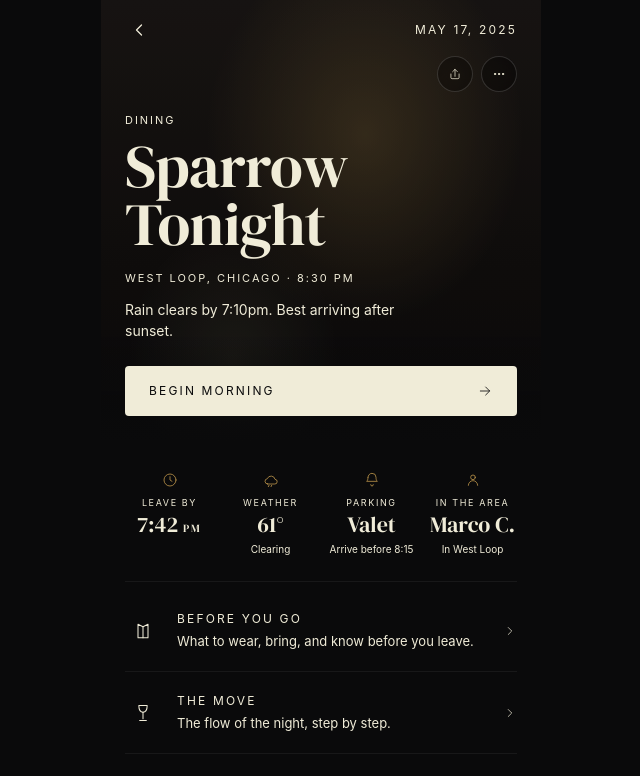
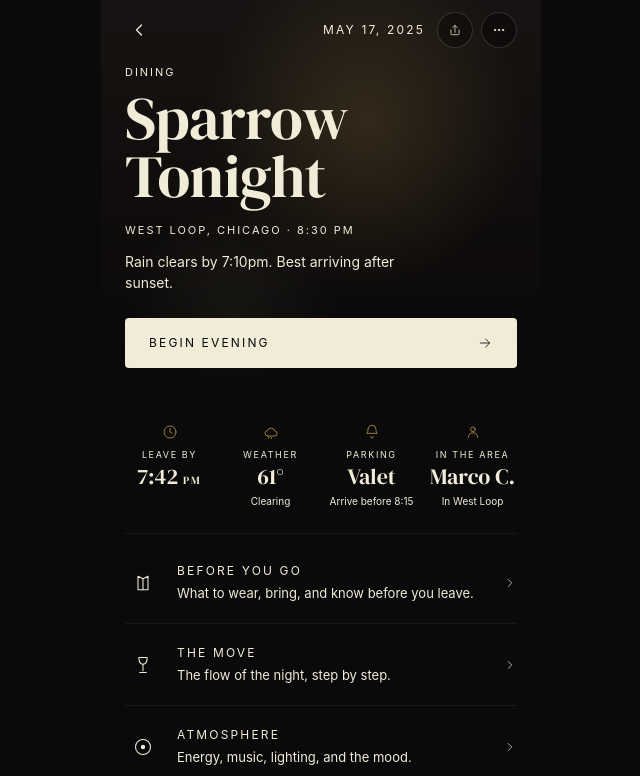
Before and after one commit to Hyphycodes/Jarvis, a Next.js app: page /plan/sparrow in a window 1280 px wide. Shown: the top 776 px of the page, without its empty margins (319-959 px from the left). Built offline with nearby package versions, Linux system fonts and the light colour scheme.

Commit message:
Polish Sparrow plan interactions

```diff
--- a/app/(tabs)/TodaySigned.tsx
+++ b/app/(tabs)/TodaySigned.tsx
@@ -121,8 +121,8 @@
     id: "sparrow",
     time: "8:30 PM",
     title: "Dinner at Sparrow",
-    active: true,
     defaultExpanded: true,
+    href: "/plan/sparrow",
     detail: <SparrowDetail />,
   },
   { id: "walk", time: "11:00 PM", title: "Walk Home", detail: <WalkHomeDetail /> },
@@ -150,12 +150,12 @@
 
 function SparrowDetail() {
   return (
-    <div className="mt-2 flex flex-col gap-5 border-l-2 border-muted-gold/40 pl-4">
-      <div className="text-[12px] leading-[1.55] text-warm-ivory/65">
+    <div className="mt-2 flex flex-col gap-5 rounded-[8px] border border-white/[0.06] border-l-2 border-l-muted-gold/40 bg-soft-black/45 px-4 py-4">
+      <div className="text-[12px] leading-[1.65] text-warm-ivory/65">
         2121 W Division St, Chicago, IL 60622
       </div>
 
-      <div className="grid grid-cols-4 gap-x-3 gap-y-1">
+      <div className="grid grid-cols-2 gap-x-5 gap-y-4">
         <StatTile
           icon={<Bell size={14} className="text-muted-gold/85" />}
           label="Reservation"
@@ -182,28 +182,28 @@
         />
       </div>
 
-      <ul className="flex flex-col gap-2.5 text-[13px] leading-[1.45] text-warm-ivory/75">
+      <ul className="flex flex-col gap-3 text-[13px] leading-[1.6] text-warm-ivory/75">
         <li className="flex items-start gap-3">
           <Fork size={13} className="mt-[2px] shrink-0 text-muted-gold/80" />
-          Ask for patio if available.
+          <span>Ask for patio if available.</span>
         </li>
         <li className="flex items-start gap-3">
           <Ticket size={13} className="mt-[2px] shrink-0 text-muted-gold/80" />
-          Valet ticket in your pocket.
+          <span>Valet ticket in your pocket.</span>
         </li>
         <li className="flex items-start gap-3">
           <Sparkle size={13} className="mt-[2px] shrink-0 text-muted-gold/80" />
-          Walk home route clears by 11:15 PM.
+          <span>Walk home route clears by 11:15 PM.</span>
         </li>
       </ul>
 
-      <Link
-        href="/plan/sparrow"
-        className="inline-flex items-center gap-1.5 self-start text-[13px] text-warm-ivory/55 transition-colors duration-300 ease-atmospheric hover:text-warm-ivory/85"
+      <div
+        aria-hidden
+        className="inline-flex items-center gap-1.5 self-start text-[13px] text-warm-ivory/55 transition-colors duration-300 ease-atmospheric"
       >
         View full plan
         <ArrowRight size={12} />
-      </Link>
+      </div>
     </div>
   );
 }
@@ -220,15 +220,17 @@
   sub: string;
 }) {
   return (
-    <div className="flex flex-col items-start gap-0.5">
-      <div className="mb-1">{icon}</div>
+    <div className="min-w-0 border-t border-white/[0.05] pt-3 first:border-t-0 first:pt-0">
+      <div className="mb-2">{icon}</div>
       <div className="text-[9px] uppercase tracking-editorial text-warm-ivory/45">
         {label}
       </div>
-      <div className="font-serif text-[15px] leading-tight text-warm-ivory">
+      <div className="mt-1 font-serif text-[16px] leading-[1.15] text-warm-ivory">
         {value}
       </div>
-      <div className="text-[10px] leading-tight text-warm-ivory/45">{sub}</div>
+      <div className="mt-1 text-[11px] leading-[1.35] text-warm-ivory/45">
+        {sub}
+      </div>
     </div>
   );
 }
--- a/app/active/sparrow/page.tsx
+++ b/app/active/sparrow/page.tsx
@@ -14,14 +14,17 @@
   Sparkle,
 } from "@/components/icons";
 import { useEventStatus } from "@/lib/eventStatus";
+import { useDayPlan } from "@/lib/dayPlanStore";
 
 export default function SparrowActivePage() {
   const { status, begin } = useEventStatus("sparrow");
+  const { activeItemId, setActive } = useDayPlan();
 
   // Landing on the Active screen implies the event is live.
   useEffect(() => {
     if (status !== "live") begin();
-  }, [status, begin]);
+    if (activeItemId !== "sparrow") setActive("sparrow");
+  }, [status, begin, activeItemId, setActive]);
 
   return (
     <AppFrame>
--- a/app/plan/sparrow/page.tsx
+++ b/app/plan/sparrow/page.tsx
@@ -2,7 +2,7 @@
 
 import Link from "next/link";
 import { useRouter } from "next/navigation";
-import { type ReactNode, useEffect, useState } from "react";
+import { type ReactNode } from "react";
 import { AppFrame, BackButton, BottomNav, MotionPage } from "@/components";
 import {
   ArrowRight,
@@ -21,8 +21,6 @@
   User,
   WineGlass,
 } from "@/components/icons";
-import { useEventStatus } from "@/lib/eventStatus";
-import { timeOfDay } from "@/lib/timeOfDay";
 import { useDayPlan } from "@/lib/dayPlanStore";
 
 const SECTIONS: {
@@ -78,22 +76,12 @@
 
 export default function SparrowPlanPage() {
   const router = useRouter();
-  const { status, begin, hydrated } = useEventStatus("sparrow");
-  const { activeItemId } = useDayPlan();
+  const { activeItemId, setActive } = useDayPlan();
   const isActive = activeItemId === "sparrow";
-  const [dayPart, setDayPart] = useState<"Morning" | "Afternoon" | "Evening" | "Night" | "Plan">(
-    "Evening",
-  );
-
-  useEffect(() => {
-    setDayPart(timeOfDay());
-  }, []);
-
-  const ctaLabel =
-    status === "live" ? "Live" : `Begin ${dayPart}`;
+  const ctaLabel = isActive ? "Live" : "Begin Evening";
 
   function onBegin() {
-    if (status !== "live") begin();
+    if (!isActive) setActive("sparrow");
     router.push("/active/sparrow");
   }
 
@@ -102,8 +90,7 @@
       <MotionPage>
       {/* Hero */}
       <Hero
-        live={status === "live"}
-        hydrated={hydrated}
+        live={isActive}
         ctaLabel={ctaLabel}
         onBegin={onBegin}
         isActive={isActive}
@@ -189,13 +176,11 @@
 
 function Hero({
   live,
-  hydrated,
   ctaLabel,
   onBegin,
   isActive,
 }: {
   live: boolean;
-  hydrated: boolean;
   ctaLabel: string;
   onBegin: () => void;
   isActive: boolean;
@@ -226,33 +211,32 @@
         className="relative flex flex-col gap-4 px-6"
         style={{ paddingTop: "calc(env(safe-area-inset-top) + 12px)" }}
       >
-        {/* Top row: back left · date right */}
-        <div className="flex items-center justify-between">
+        {/* Top row: back left · date/actions right */}
+        <div className="flex items-center justify-between gap-3">
           <BackButton fallbackHref="/" />
-          <span className="text-[12px] uppercase tracking-editorial text-warm-ivory/65">
+          <div className="flex items-center gap-2">
+            <span className="mr-1 text-[12px] uppercase tracking-editorial text-warm-ivory/65">
               May 17, 2025
             </span>
-        </div>
-        {/* Second row: share + more icons aligned right */}
-        <div className="flex items-center justify-end gap-2 -mt-2">
             <button
               type="button"
               aria-label="Share"
-            className="flex h-9 w-9 items-center justify-center rounded-full border border-white/15 bg-black/35 text-warm-ivory/85 backdrop-blur"
+              className="flex h-9 w-9 items-center justify-center rounded-full border border-white/15 bg-black/35 text-warm-ivory/85 backdrop-blur transition duration-300 ease-atmospheric active:scale-95"
             >
               <Share size={14} />
             </button>
             <button
               type="button"
               aria-label="More"
-            className="flex h-9 w-9 items-center justify-center rounded-full border border-white/15 bg-black/35 text-warm-ivory/85 backdrop-blur"
+              className="flex h-9 w-9 items-center justify-center rounded-full border border-white/15 bg-black/35 text-warm-ivory/85 backdrop-blur transition duration-300 ease-atmospheric active:scale-95"
             >
               <Ellipsis size={16} />
             </button>
           </div>
+        </div>
 
         {/* Title block — sit closer to the chrome */}
-        <div className="pt-1">
+        <div className="pt-0">
           <div className="flex items-center gap-2 text-[11px] uppercase tracking-editorial text-warm-ivory/70">
             {isActive ? (
               <>
@@ -289,12 +273,11 @@
           type="button"
           onClick={onBegin}
           className={
-            "mb-8 mt-2 flex items-center justify-between rounded-[4px] px-6 py-4 text-[12px] uppercase tracking-editorial transition-colors duration-500 ease-atmospheric " +
+            "mb-8 mt-2 flex items-center justify-between rounded-[4px] px-6 py-4 text-[12px] uppercase tracking-editorial transition duration-300 ease-atmospheric active:translate-y-px " +
             (live
               ? "bg-near-black text-muted-gold ring-1 ring-muted-gold/60"
               : "bg-warm-ivory text-near-black")
           }
-          style={{ opacity: hydrated ? 1 : 0.85 }}
         >
           <span className="flex items-center gap-2">
             {live ? (
--- a/components/Timeline.tsx
+++ b/components/Timeline.tsx
@@ -2,6 +2,7 @@
 
 import { useState, type ReactNode } from "react";
 import { AnimatePresence, motion } from "framer-motion";
+import { useRouter } from "next/navigation";
 import { Chevron } from "./icons";
 import { useDayPlan } from "@/lib/dayPlanStore";
 import { ease } from "@/lib/motion";
@@ -11,6 +12,7 @@
   time: string;
   title: string;
   detail?: ReactNode;
+  href?: string;
   defaultExpanded?: boolean;
   /**
    * Visual default — if true, the dot renders in the active hue (gold) until
@@ -21,6 +23,7 @@
 };
 
 export function Timeline({ items }: { items: TimelineItem[] }) {
+  const router = useRouter();
   const initial = items.reduce<Record<string, boolean>>((acc, it) => {
     acc[it.id] = !!it.defaultExpanded;
     return acc;
@@ -55,6 +58,18 @@
         function onDotTap(e: React.MouseEvent | React.KeyboardEvent) {
           e.stopPropagation();
           toggle(item.id);
+        }
+
+        function onDetailTap() {
+          if (item.href) router.push(item.href);
+        }
+
+        function onDetailKeyDown(e: React.KeyboardEvent) {
+          if (!item.href) return;
+          if (e.key === "Enter" || e.key === " ") {
+            e.preventDefault();
+            router.push(item.href);
+          }
         }
 
         return (
@@ -105,7 +120,19 @@
                 >
                   <div className="grid grid-cols-[120px_1fr] gap-x-3 pb-6">
                     <div />
-                    <div>{item.detail}</div>
+                    <div
+                      role={item.href ? "link" : undefined}
+                      tabIndex={item.href ? 0 : undefined}
+                      onClick={onDetailTap}
+                      onKeyDown={onDetailKeyDown}
+                      className={
+                        item.href
+                          ? "cursor-pointer transition duration-300 ease-atmospheric hover:translate-y-[-1px] active:translate-y-px"
+                          : undefined
+                      }
+                    >
+                      {item.detail}
+                    </div>
                   </div>
                 </motion.div>
               ) : null}
@@ -135,11 +162,12 @@
     <button
       type="button"
       aria-label={
-        active ? `Deactivate ${itemId}` : `Make ${itemId} active`
+        active ? `Turn off ${itemId} live status` : `Turn on ${itemId} live status`
       }
+      title={active ? "Turn live status off" : "Turn live status on"}
       aria-pressed={active}
       onClick={onTap}
-      className="flex h-9 w-9 items-center justify-center"
+      className="flex h-9 w-9 items-center justify-center transition duration-200 ease-atmospheric active:scale-90"
     >
       {active ? (
         <span
```
Lines whose indentation alone changed are shown as unchanged.
